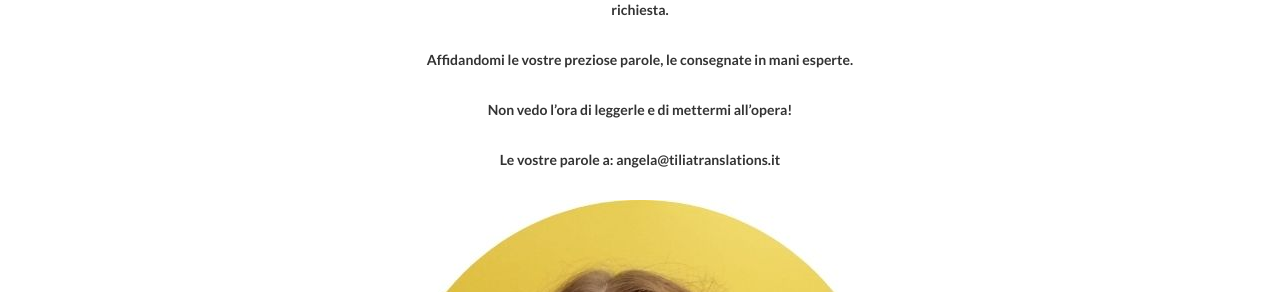
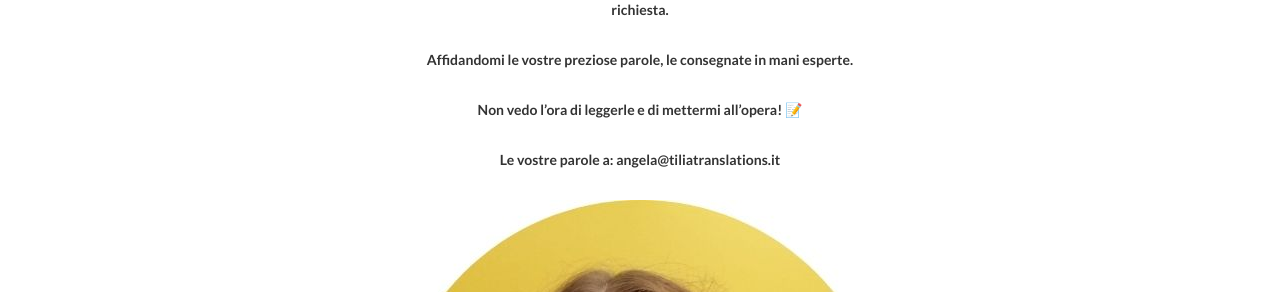
Before and after one commit to angelatiliatranslations/tiliatranslations.github.io, a Jekyll site: the page built from index.html, in a window 1280 px wide and 900 px high, scrolled down 3187 px. Shown: the part 159-451 px from the top of the window. Built offline with Jekyll 4.4.1, drawn with Linux system fonts in a browser that asks for light colours.

```diff
--- a/_includes/about.html
+++ b/_includes/about.html
@@ -126,7 +126,7 @@
                 </p>
                  <br>
                 <p>
-                    Non vedo l’ora di leggerle e di mettermi all’opera!
+                    Non vedo l’ora di leggerle e di mettermi all’opera! 📝
                 </p>
                  <br>
                 <p>
```
